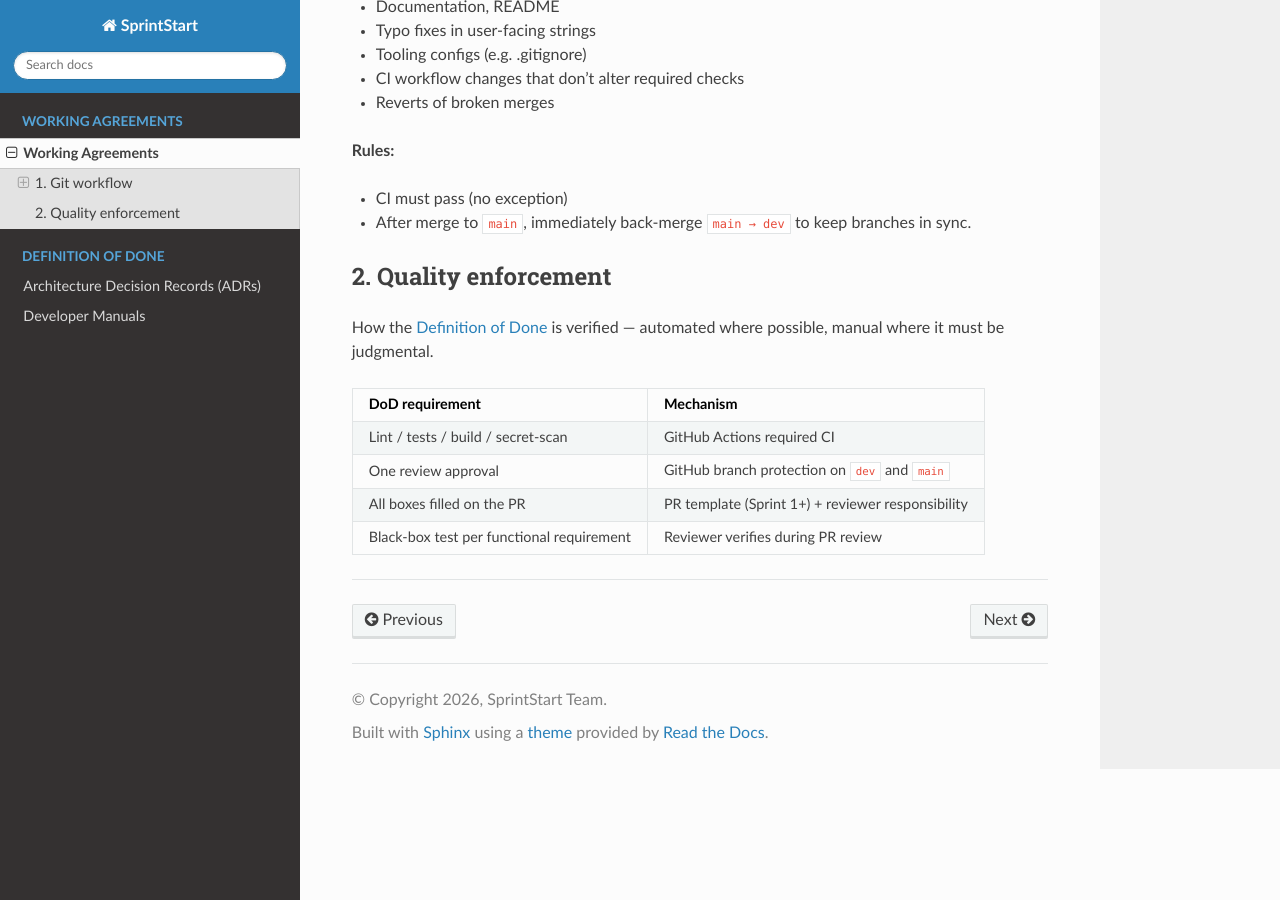
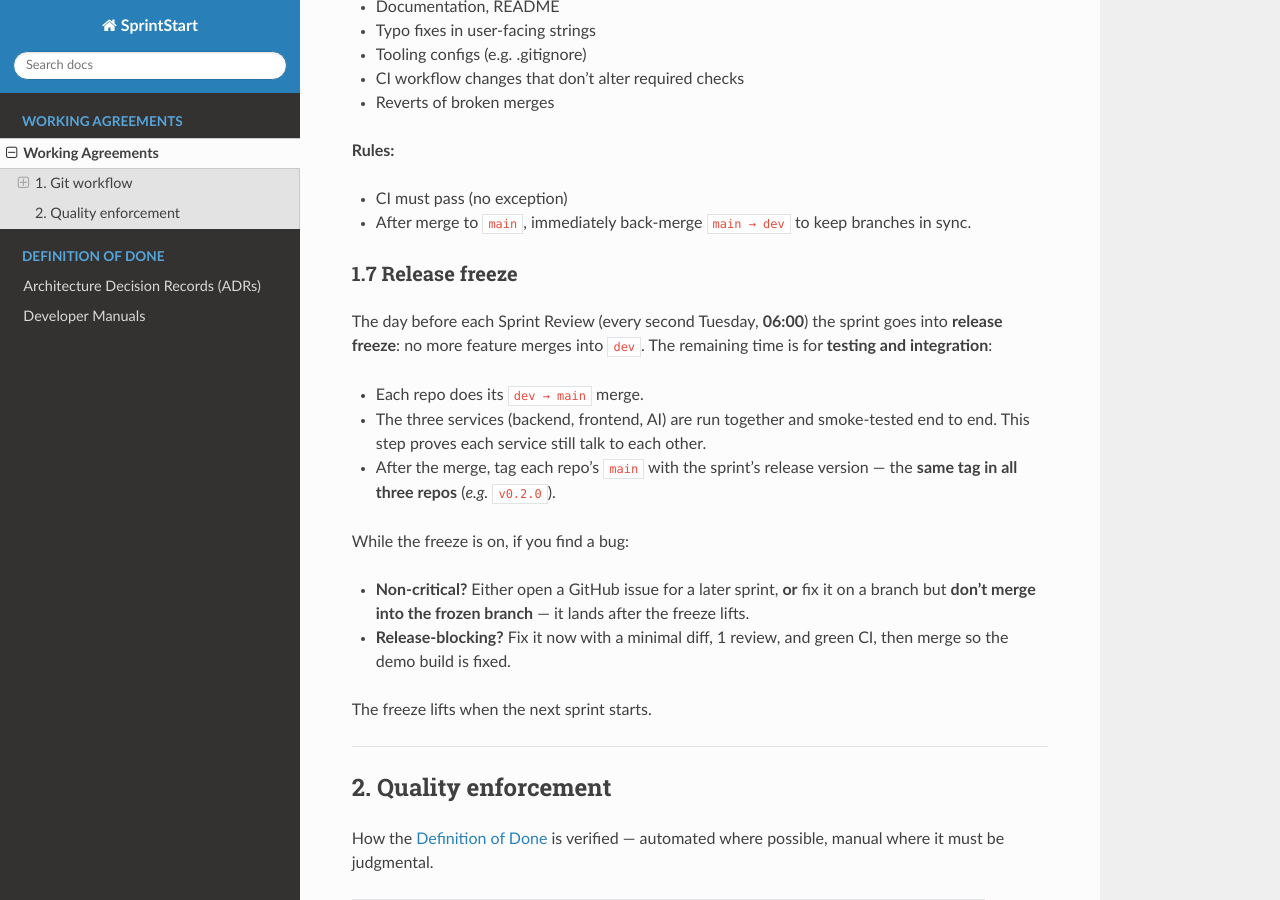
Before and after one commit to SprintStartProject/Wiki, a Sphinx documentation site: the page built from docs/source/dev-manuals/working-agreements.md, in a window 1280 px wide and 900 px high, scrolled down 2407 px. Built offline with Sphinx 7.4.7 and the Read the Docs theme 3.1.0, drawn with Linux system fonts in a browser that asks for light colours.

Commit message:
Add release freeze

```diff
--- a/docs/source/dev-manuals/working-agreements.md
+++ b/docs/source/dev-manuals/working-agreements.md
@@ -87,6 +87,31 @@ For trivial changes that do not affect product behavior, a PR may target
   branches in sync.
 
 
+### 1.7 Release freeze
+
+The day before each Sprint Review (every second Tuesday, **06:00**) the sprint
+goes into **release freeze**: no more feature merges into `dev`. The remaining
+time is for **testing and integration**:
+
+- Each repo does its `dev → main` merge.
+- The three services (backend, frontend, AI) are run together and smoke-tested
+  end to end. This step proves each
+  service still talk to each other.
+- After the merge, tag each repo's `main` with the sprint's release version —
+  the **same tag in all three repos** (*e.g.* `v0.2.0`).
+
+While the freeze is on, if you find a bug:
+
+- **Non-critical?** Either open a GitHub issue for a later sprint, **or** fix it
+  on a branch but **don't merge into the frozen branch** — it lands after the
+  freeze lifts.
+- **Release-blocking?** Fix it now with a minimal diff, 1 review, and green CI,
+  then merge so the demo build is fixed.
+
+The freeze lifts when the next sprint starts.
+
+
+---
 
 
 ## 2. Quality enforcement
```
